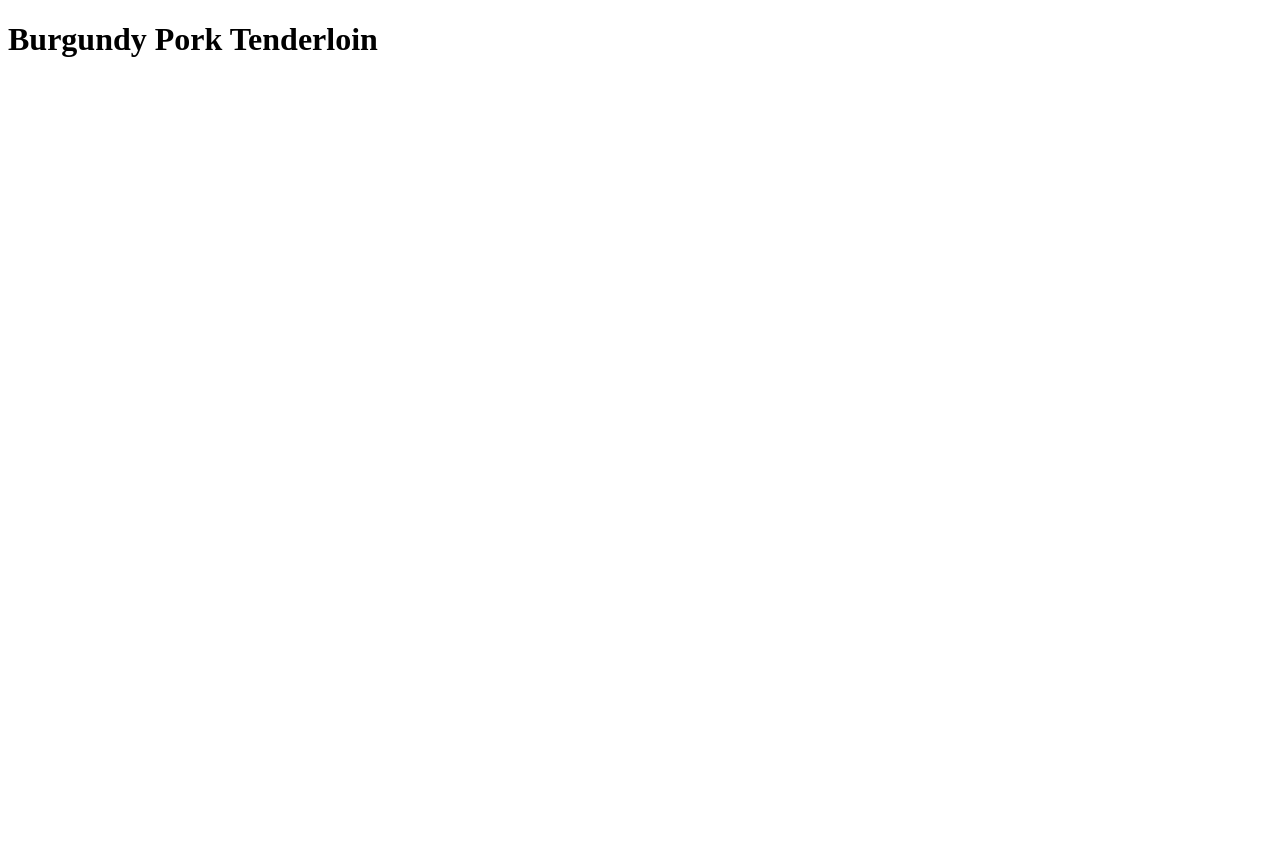
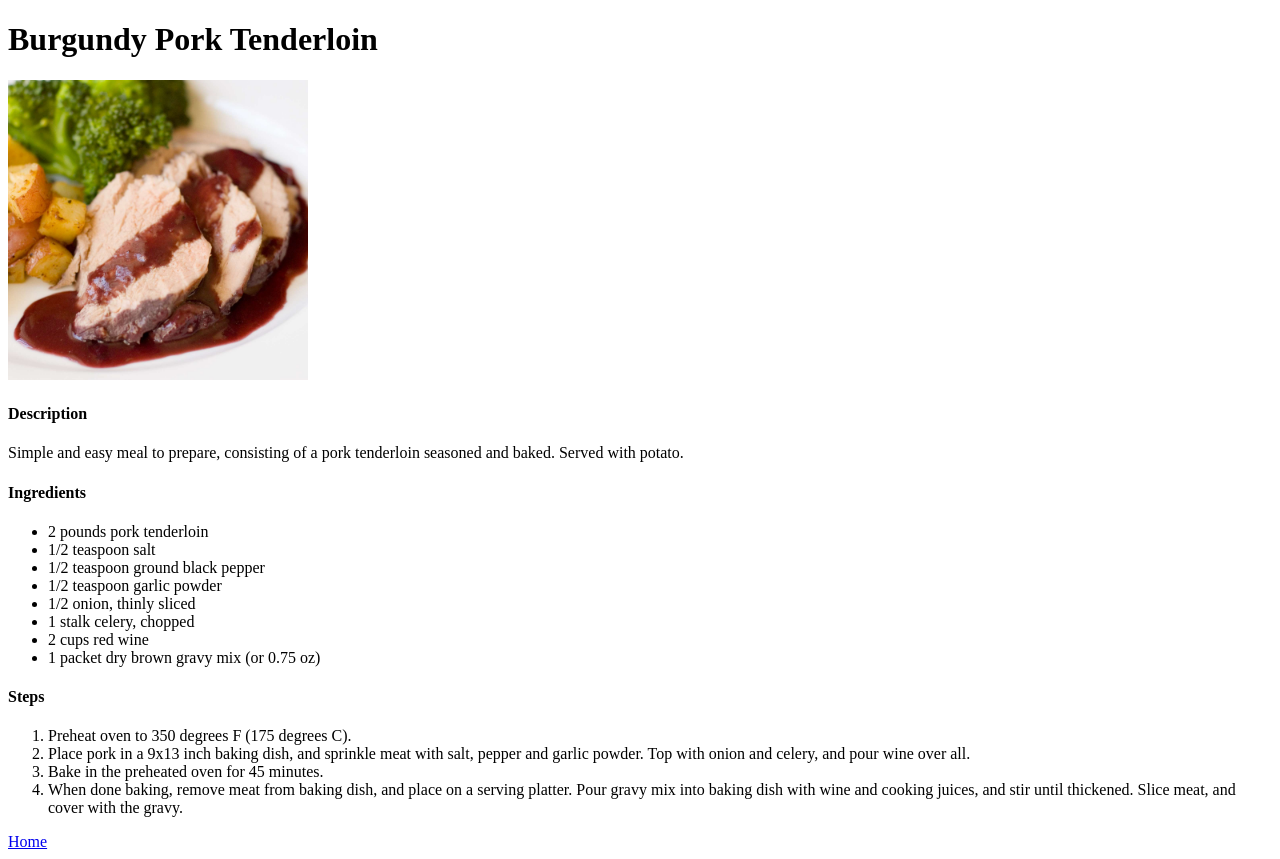
Before and after one commit to TheDodoDev/odin-recipes, a plain HTML site: page recipes/burgundy_pork_tenderloin.html in a window 1280 px wide. Before the commit the page ends 800 px from the top, so only its background shows below. Drawn offline with Linux system fonts and the light colour scheme.

Commit message:
docs: Add details to burgundy_pork_tenderloin.html
The description, ingredients, and steps are all filled out and ready to
follow. Links are also added to and from the page.

```diff
--- a/recipes/burgundy_pork_tenderloin.html
+++ b/recipes/burgundy_pork_tenderloin.html
@@ -7,5 +7,37 @@
 </head>
 <body>
     <h1>Burgundy Pork Tenderloin</h1>
+    <img src="../img/burgundy-pork-tenderloin.jpg" height="300" width="300">
+    <h4>Description</h4>
+    <p>
+        Simple and easy meal to prepare, consisting of a pork tenderloin seasoned and baked. Served with potato.
+    </p>
+    <h4>Ingredients</h4>
+    <ul>
+        <li>2 pounds pork tenderloin</li>
+        <li>1/2 teaspoon salt</li>
+        <li>1/2 teaspoon ground black pepper</li>
+        <li>1/2 teaspoon garlic powder</li>
+        <li>1/2 onion, thinly sliced</li>
+        <li>1 stalk celery, chopped</li>
+        <li>2 cups red wine</li>
+        <li>1 packet dry brown gravy mix (or 0.75 oz)</li>
+    </ul>
+    <h4>Steps</h4>
+    <ol>
+        <li>
+            Preheat oven to 350 degrees F (175 degrees C).
+        </li>
+        <li>
+            Place pork in a 9x13 inch baking dish, and sprinkle meat with salt, pepper and garlic powder. Top with onion and celery, and pour wine over all.
+        </li>
+        <li>
+            Bake in the preheated oven for 45 minutes.
+        </li>
+        <li>
+            When done baking, remove meat from baking dish, and place on a serving platter. Pour gravy mix into baking dish with wine and cooking juices, and stir until thickened. Slice meat, and cover with the gravy.
+        </li>
+    </ol>
+    <a href="../index.html">Home</a>
 </body>
 </html>
```
Also changed, not shown: index.html (+1 -0 lines).
